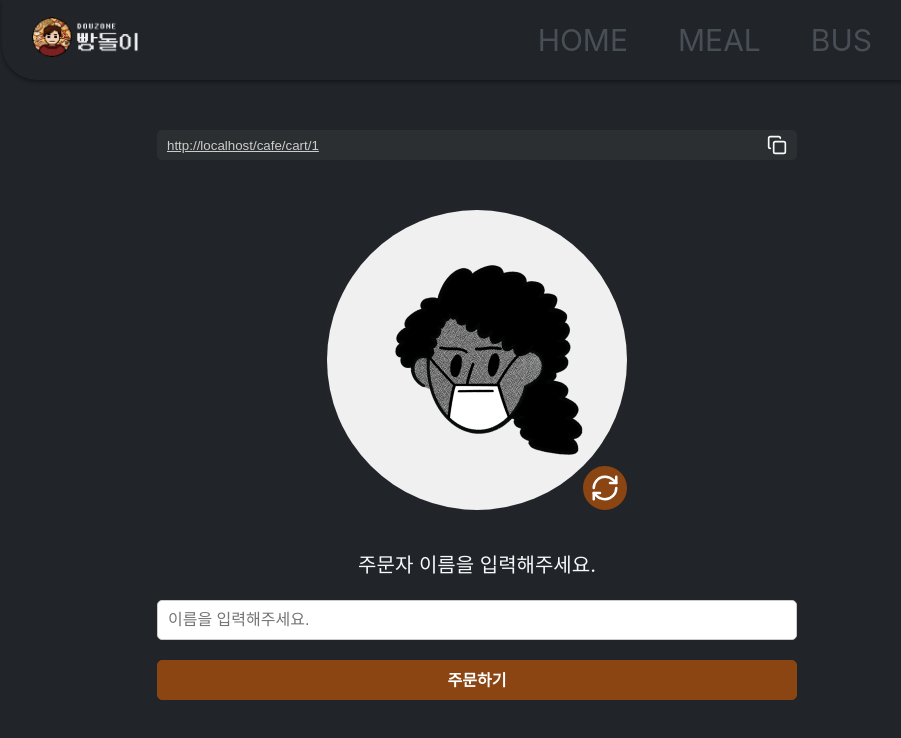
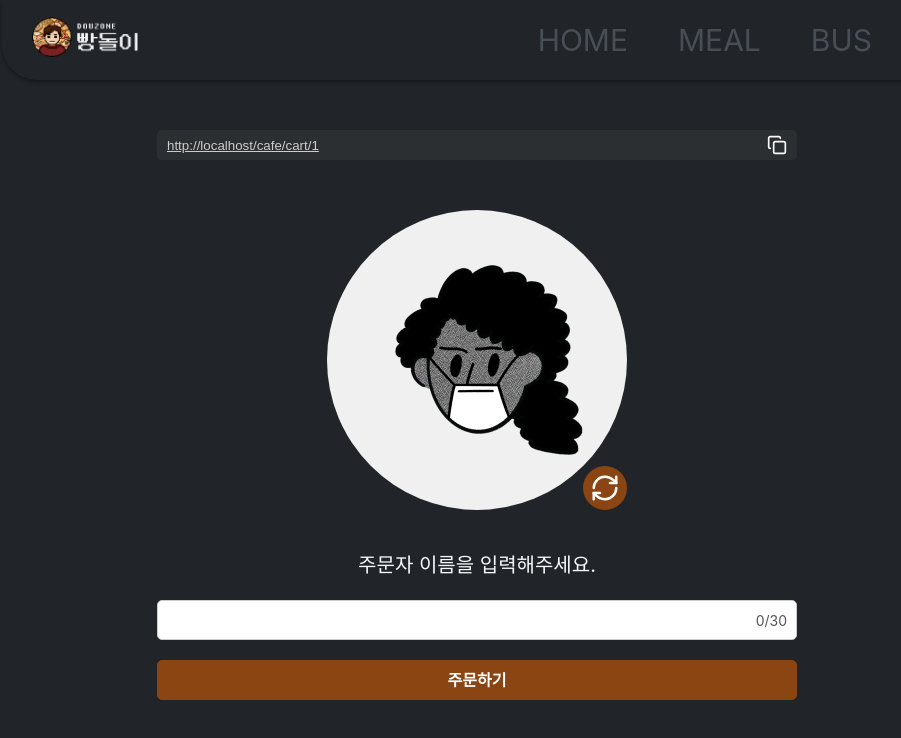
Before and after one commit to coldair426/cronut-web-deploy, a Next.js app: page /cafe/cart/1 in a window 1280 px wide. Shown: the top 738 px of the page, without its empty margins (163-1064 px from the left). Built offline with nearby package versions, Linux system fonts and the light colour scheme; a web font is replaced by a local one.

Commit message:
feat: Input 30자 글자 표시 해주기

```diff
--- a/src/app/cafe/cart/[id]/page.tsx
+++ b/src/app/cafe/cart/[id]/page.tsx
@@ -1,5 +1,5 @@
 'use client';
-import React, { useRef, useState, useEffect, useLayoutEffect } from 'react';
+import React, { useRef, useState, useEffect, useLayoutEffect, ChangeEvent } from 'react';
 import Image from 'next/image';
 import { face1, face2, face3, face4 } from './images';
 import { RefreshCw, Copy } from 'lucide-react';
@@ -9,6 +9,21 @@ import { getCookie, setCookie } from '@/utils/cookie';
 import styled from '@emotion/styled';
 
 const PLACEHOLDER = '이름을 입력해주세요.';
+// const Input = styled.input`
+//     width: 100%;
+//     height: 40px;
+//     border: 1px solid #ccc;
+//     border-radius: 5px;
+//     padding: 0 10px;
+//     box-sizing: border-box;
+//     font-size: 16px;
+// `;
+
+const InputWrapper = styled.div`
+    position: relative;
+    width: 100%;
+`;
+
 const Input = styled.input`
     width: 100%;
     height: 40px;
@@ -17,6 +32,15 @@ const Input = styled.input`
     padding: 0 10px;
     box-sizing: border-box;
     font-size: 16px;
+`;
+
+const UserNameCount = styled.div`
+    position: absolute;
+    top: 50%;
+    right: 10px;
+    transform: translateY(-50%);
+    font-size: 14px;
+    color: #555;
 `;
 
 const ReadOnlyInput = styled.input`
@@ -235,7 +259,14 @@ const OrderPage = ({ params }: { params: { id: string } }) => {
         if (nameToUse !== PLACEHOLDER) {
             setCookie('BRK-UserName', nameToUse);
             const cookieUUID = getCookie('BRK-UUID');
-            router.push(`/cafe/cart/${params.id}/${cookieUUID.key}/menu`);
+            router.push(`/cafe/cart/${params.id}/${cookieUUID}/menu`);
+        }
+    };
+
+    const handleChange = (event: ChangeEvent<HTMLInputElement>) => {
+        const value = event.target.value;
+        if (value.length <= 30) {
+            setUserName(value); // 최대 길이를 넘지 않도록 값 업데이트
         }
     };
 
@@ -290,13 +321,20 @@ const OrderPage = ({ params }: { params: { id: string } }) => {
                 </div>
             </div>
             <div style={{ fontSize: '20px', margin: '20px 0' }}>주문자 이름을 입력해주세요.</div>
-            <Input
-                type="text"
-                placeholder={userNamePlaceholder}
-                value={userName}
-                maxLength={30}
-                onChange={e => setUserName(e.target.value)}
-            />
+
+            {/*<Input*/}
+            {/*    type="text"*/}
+            {/*    placeholder={userNamePlaceholder}*/}
+            {/*    value={userName}*/}
+            {/*    maxLength={30}*/}
+            {/*    onChange={e => setUserName(e.target.value)}*/}
+            {/*/>*/}
+
+            <InputWrapper>
+                <Input type="text" value={userName} onChange={e => handleChange(e)} maxLength={30} />
+                <UserNameCount>{`${userName.length}/${30}`}</UserNameCount>
+            </InputWrapper>
+
             <BRKButton onClick={handleOrder}>주문하기</BRKButton>
         </div>
     );
```
